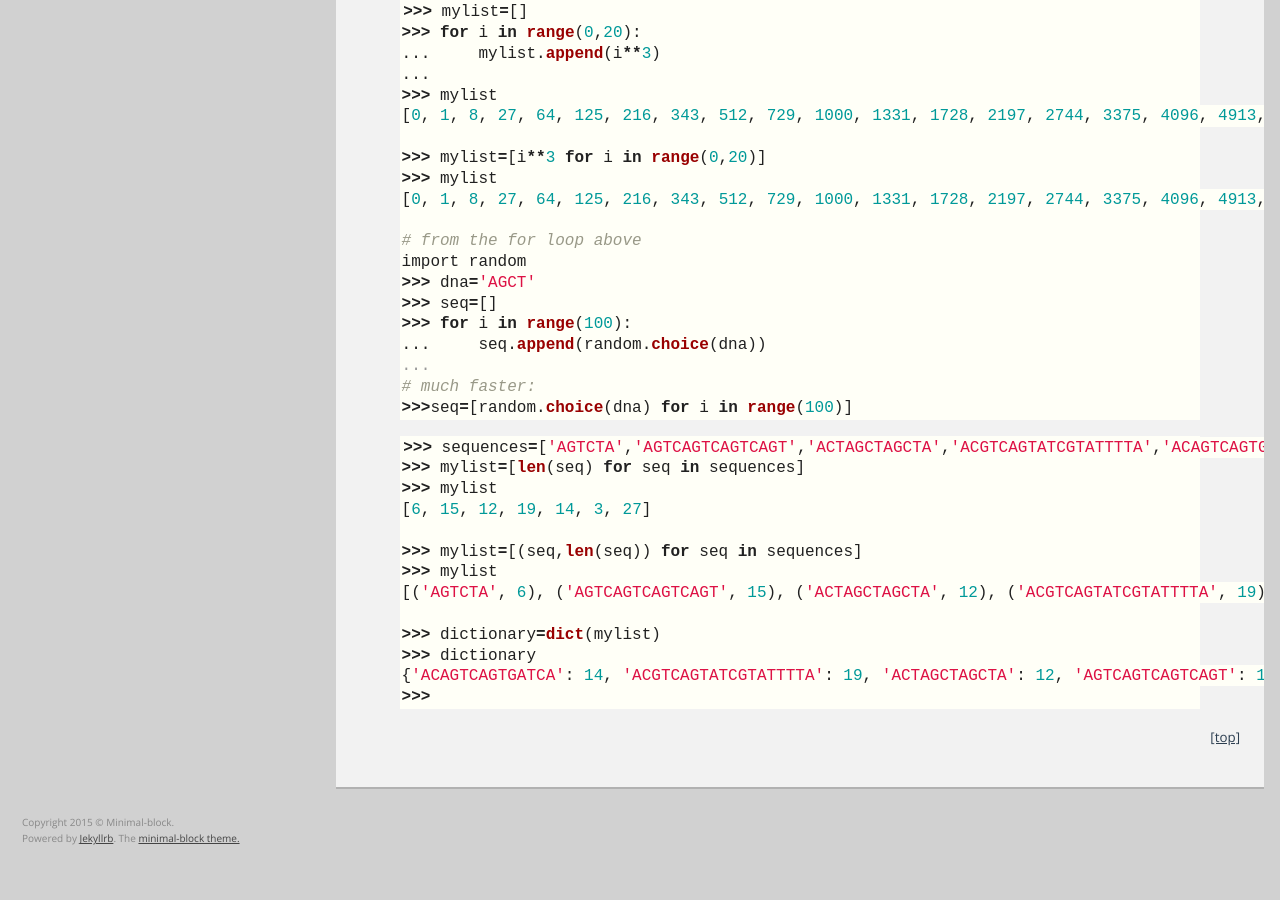
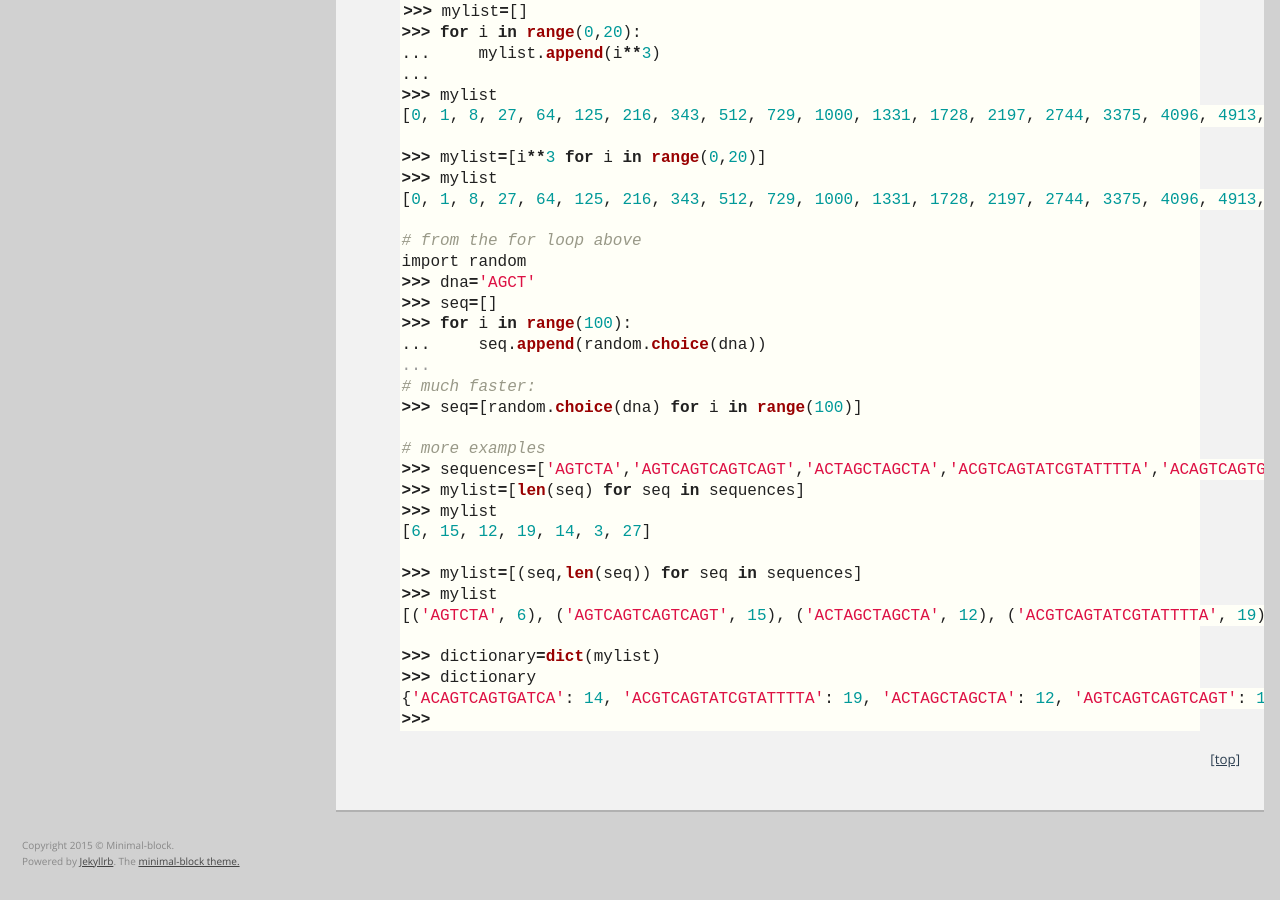
Before and after one commit to CCBBatUT/Biocomputing_Spring2016, a Jekyll site: the page built from _posts/2016-02-10-python2_controlflow.md, in a window 1280 px wide and 900 px high, scrolled down 8653 px. Built offline with Jekyll 4.4.1, drawn with Linux system fonts in a browser that asks for light colours; before the commit the page ends 9530 px from its top, so only the background shows below that.

Commit message:
update to python2

```diff
--- a/_posts/2016-02-10-python2_controlflow.md
+++ b/_posts/2016-02-10-python2_controlflow.md
@@ -468,11 +468,9 @@ import random
 ... 	seq.append(random.choice(dna))
 ...
 # much faster:
->>>seq=[random.choice(dna) for i in range(100)]
+>>> seq=[random.choice(dna) for i in range(100)]
 
-{% endhighlight %}
-
-{% highlight python %}
+# more examples
 >>> sequences=['AGTCTA','AGTCAGTCAGTCAGT','ACTAGCTAGCTA','ACGTCAGTATCGTATTTTA','ACAGTCAGTGATCA','AGT','AGCTAGCTAGCTACGATGCTAGCTAGC']
 >>> mylist=[len(seq) for seq in sequences]
 >>> mylist
```
